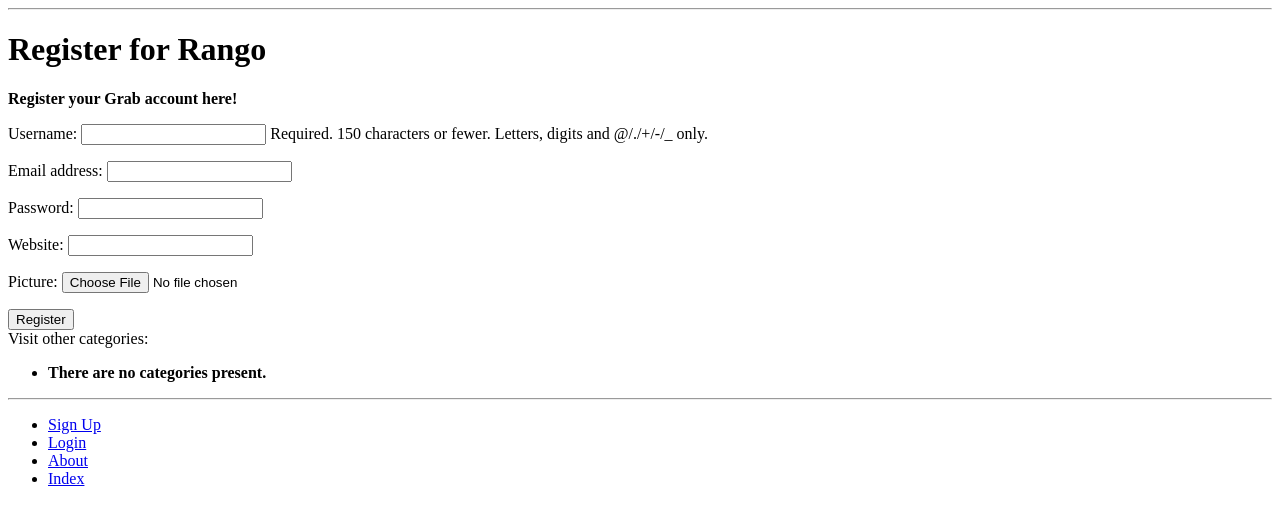
After one commit to TengyuJia/tango_with_django_project, a Django app: page /rango/register/ in a window 1280 px wide. The commit adds this page. Shown: the top 525 px of the page. Run offline with Django 3.2, Linux system fonts and the light colour scheme; data that the repository does not hold is empty.

Commit message:
add user authentication function; fix title display err; display content varies based on users' parity

```diff
--- a/rango/admin.py
+++ b/rango/admin.py
@@ -1,5 +1,5 @@
 from django.contrib import admin
-from rango.models import Category, Page
+from rango.models import Category, Page, UserProfile
 # Register your models here.
 class CategoryAdmin(admin.ModelAdmin):
     prepopulated_fields = {'slug':('name',)}
@@ -8,3 +8,4 @@
 
 admin.site.register(Category,CategoryAdmin)
 admin.site.register(Page,PageAdmin)
+admin.site.register(UserProfile)
--- a/rango/forms.py
+++ b/rango/forms.py
@@ -1,5 +1,6 @@
 from django import forms
-from rango.models import Page, Category
+from django.contrib.auth.models import User
+from rango.models import Page, Category, UserProfile
 class CategoryForm(forms.ModelForm):
     name = forms.CharField(max_length=Category.Name_Max_Length,
                             help_text = 'Please enter the category name.')
@@ -26,3 +27,15 @@
             url = f'http://{url}'
             cleaned_data['url'] = url
         return cleaned_data
+
+class UserForm(forms.ModelForm):
+    password = forms.CharField(widget=forms.PasswordInput())
+
+    class Meta:
+        model = User
+        fields = ('username','email','password',)
+
+class UserProfileForm(forms.ModelForm):
+    class Meta:
+        model = UserProfile
+        fields = ('website','picture',)
--- a/rango/models.py
+++ b/rango/models.py
@@ -1,5 +1,6 @@
 from django.db import models
 from django.template.defaultfilters import slugify
+from django.contrib.auth.models import User
 # Create your models here.
 class Category(models.Model):
     Name_Max_Length = 128
@@ -24,3 +25,11 @@
     views = models.IntegerField(default=0)
     def __str__(self):
         return self.title
+
+class UserProfile(models.Model):
+    user = models.OneToOneField(User, on_delete=models.CASCADE)
+    website = models.URLField(blank=True)
+    picture = models.ImageField(upload_to='profile_images', blank=True)
+
+    def __str__(self):
+        return self.user.username
--- /dev/null
+++ b/rango/templatetags/rango_template_tags.py
@@ -0,0 +1,9 @@
+from django import template
+from rango.models import Category
+
+register = template.Library()
+
+@register.inclusion_tag('rango/categories.html')
+def get_category_list(current_category = None):
+    return{'categories': Category.objects.all(),
+            'current_category': current_category}
--- a/rango/urls.py
+++ b/rango/urls.py
@@ -10,5 +10,8 @@
          views.show_category, name='show_category'),
     path('add_category/', views.add_category, name='add_category'),
     path('category/<slug:category_name_slug>/add_page/', views.add_page, name='add_page'),
-
+    path('register/', views.register, name='register'),
+    path('login/', views.user_login, name='login'),
+    path('restricted/', views.restricted, name='restricted'),
+    path('logout/', views.user_logout, name='logout'),
 ]
--- a/rango/views.py
+++ b/rango/views.py
@@ -1,9 +1,11 @@
 from django.shortcuts import render
 from django.http import HttpResponse
 from rango.models import Category, Page
-from rango.forms import CategoryForm, PageForm
+from rango.forms import CategoryForm, PageForm, UserForm, UserProfileForm
 from django.shortcuts import redirect
 from django.urls import reverse
+from django.contrib.auth import authenticate, login, logout
+from django.contrib.auth.decorators import login_required
 def index(request):
     #return HttpResponse("Rango says hey there partner!<a href=\"http://127.0.0.1:8000/rango/about\">About</a>")
     category_list = Category.objects.order_by('-likes')[:5]
@@ -44,12 +46,12 @@
 
 def add_page(request, category_name_slug):
     try:
-        category = Category.objects.get(slug = category_name_slug)
+        category = Category.objects.get(slug=category_name_slug)
     except Category.DoesNotExist:
         category = None
+# You cannot add a page to a Category that does not exist...
     if category is None:
         return redirect('/rango/')
-
     form = PageForm()
     if request.method == 'POST':
         form = PageForm(request.POST)
@@ -57,11 +59,66 @@
             if category:
                 page = form.save(commit=False)
                 page.category = category
+                page.views = 0
                 page.save()
-            return redirect(reverse('rango:show_category',
-                                    kwargs={'category_name_slug':
-                                            category_name_slug}))
+                return redirect(reverse('rango:show_category',
+                                        kwargs={'category_name_slug':
+                                                category_name_slug}))
+            else:
+                print(form.errors)
+    context_dict = {'form': form, 'category': category}
+    return render(request, 'rango/add_page.html', context=context_dict)
+
+def register(request):
+    registered = False
+    if request.method == 'POST':
+        user_form = UserForm(request.POST)
+        profile_form = UserProfileForm(request.POST)
+        if user_form.is_valid() and profile_form.is_valid():
+            user = user_form.save()
+            user.set_password(user.password)
+            user.save()
+
+            profile =  profile_form.save(commit = False)
+            profile.user = user
+            if 'picture' in request.FILES:
+                profile.picture = request.FILES['picture']
+            profile.save()
+            registered = True
         else:
-            print(form.errors)
-    context_dict = {'form':form, 'category':category}
-    return render(request,'rango/add_page.html',context=context_dict)
+            print(user_form.errors, profile_form.errors)
+
+    else:
+        user_form = UserForm()
+        profile_form = UserProfileForm()
+
+    return render(request,
+                    'rango/register.html',
+                    context = {'user_form': user_form,
+                                'profile_form': profile_form,
+                                'registered': registered})
+def user_login(request):
+    if request.method == 'POST':
+        username = request.POST.get('username')
+        password = request.POST.get('password')
+        user = authenticate(username=username, password=password)
+        if user:
+            if user.is_active:
+                login(request, user)
+                return redirect(reverse('rango:index'))
+            else:
+                return HttpResponse("Your Rango account is disabled.")
+        else:
+            print(f"Invalid login details: {username}, {password}")
+            return HttpResponse("Invalid login details supplied.")
+    else:
+        return render(request, 'rango/login.html')
+
+@login_required
+def restricted(request):
+    return HttpResponse("Since you're logged in, you can see this text!")
+
+@login_required
+def user_logout(request):
+    logout(request)
+    return redirect(reverse('rango:index'))
--- a/tango_with_django_project/settings.py
+++ b/tango_with_django_project/settings.py
@@ -93,6 +93,7 @@
     },
     {
         'NAME': 'django.contrib.auth.password_validation.MinimumLengthValidator',
+        'OPTIONS': {'min_length': 6,}
     },
     {
         'NAME': 'django.contrib.auth.password_validation.CommonPasswordValidator',
@@ -119,7 +120,7 @@
 
 MEDIA_ROOT = MEDIA_DIR
 MEDIA_URL = '/media/'
-
+LOGIN_URL = 'rango:login'
 # Static files (CSS, JavaScript, Images)
 # https://docs.djangoproject.com/en/2.1/howto/static-files/
 
--- a/templates/rango/about.html
+++ b/templates/rango/about.html
@@ -1,7 +1,7 @@
 {% extends 'rango/base.html' %}
 {% load static %}
 
-{% block title_block %}About Rango{% endblock %}
+{% block title_block %}About Rango！{% endblock %}
 
 {% block body_block %}
 		<div>
--- a/templates/rango/base.html
+++ b/templates/rango/base.html
@@ -1,25 +1,42 @@
 <!DOCTYPE html>
 {% load static %}
-
+{% load rango_template_tags %}
 <html>
 	<head>
 		<title>
 			{% block title_block %}How to Tango with Django!{% endblock %}
 		</title>
 	</head>
+
 	<body>
+		<hr />
 		<div>
 			{% block body_block %}
 				This is body_block's default content.
 			{% endblock %}
 		</div>
+		<div>
+			{% block sidebar_block %}
+			Visit other categories:
+			{% get_category_list category %}
+			{% if user.is_authenticated %}
+			<li><a href="{% url 'rango:add_category' %}">Add New Category</a></li>
+			{% endif %}
+			{% endblock %}
+		</div>
 		<hr />
 		<div>
-			<ul>
-				<li><a href="{% url 'rango:add_category' %}">Add a New Category</a></li>
-				<li><a href="{% url 'rango:about' %}">About</a></li>
-				<li><a href="{% url 'rango:index' %}">Index</a></li>
-			</ul>
+		<ul>
+		{% if user.is_authenticated %}
+			<li><a href="{% url 'rango:restricted' %}">Restricted Page</a></li>
+			<li><a href="{% url 'rango:logout' %}">Logout</a></li>
+		{% else %}
+			<li><a href="{% url 'rango:register' %}">Sign Up</a></li>
+			<li><a href="{% url 'rango:login' %}">Login</a></li>
+		{% endif %}
+		<li><a href="{% url 'rango:about' %}">About</a></li>
+		<li><a href="{% url 'rango:index' %}">Index</a></li>
+		</ul>
 		</div>
 	</body>
 </html>
--- /dev/null
+++ b/templates/rango/categories.html
@@ -0,0 +1,19 @@
+<ul>
+{% if categories %}
+	{% for c in categories %}
+		{% if c == current_category %}
+			<li>
+			<strong>
+				<a href="{% url 'rango:show_category' c.slug %}">{{ c.name }}</a>
+			</strong>
+			</li>
+		{% else %}
+			<li>
+				<a href="{% url 'rango:show_category' c.slug %}">{{ c.name }}</a>
+			</li>
+		{% endif %}
+	{% endfor %}
+{% else %}
+	<li><strong>There are no categories present.</strong></li>
+{% endif %}
+</ul>
--- /dev/null
+++ b/templates/rango/register.html
@@ -0,0 +1,23 @@
+{% extends 'rango/base.html' %}
+{% load staticfiles %}
+
+{% block title_block %}
+	Register
+{% endblock %}
+
+{% block body_block %}
+<h1>Register for Rango</h1>
+{% if registered %}
+<strong>Thank you for registering in Grab!</strong>
+<a href="{% url 'rango:index' %}">Return to the Homepage.</a><br />
+{% else %}
+<strong>Register your Grab account here!</strong><br />
+<form id="user_form" method="post" action="{% url 'rango:register' %}"
+	enctype="multipart/form-data">
+	{% csrf_token %}
+	{{ user_form.as_p }}
+	{{ profile_form.as_p }}
+	<input type="submit" name="submit" value="Register" />
+</form>
+{% endif %}
+{% endblock %}
```
Also changed, not shown: templates/rango/add_page.html (+3 -4 lines), templates/rango/category.html (+6 -1 lines), templates/rango/index.html (+7 -0 lines), templates/rango/login.html (added, +18 -0 lines), rango/migrations/0004_auto_20250223_2223.py (added), rango/templatetags/__init__.py (added).
